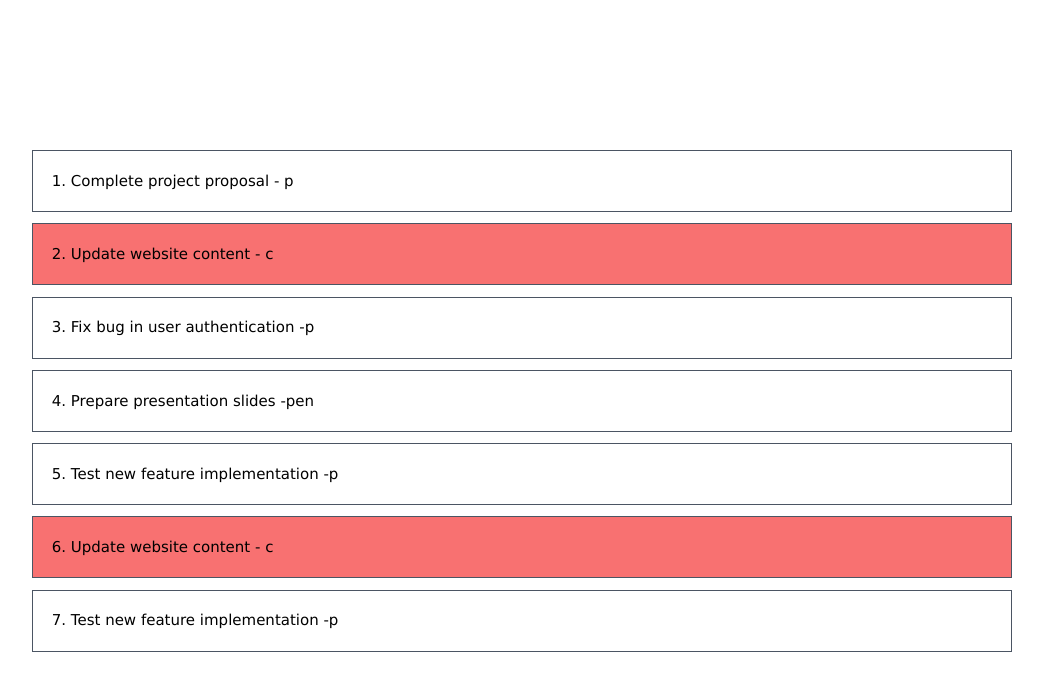
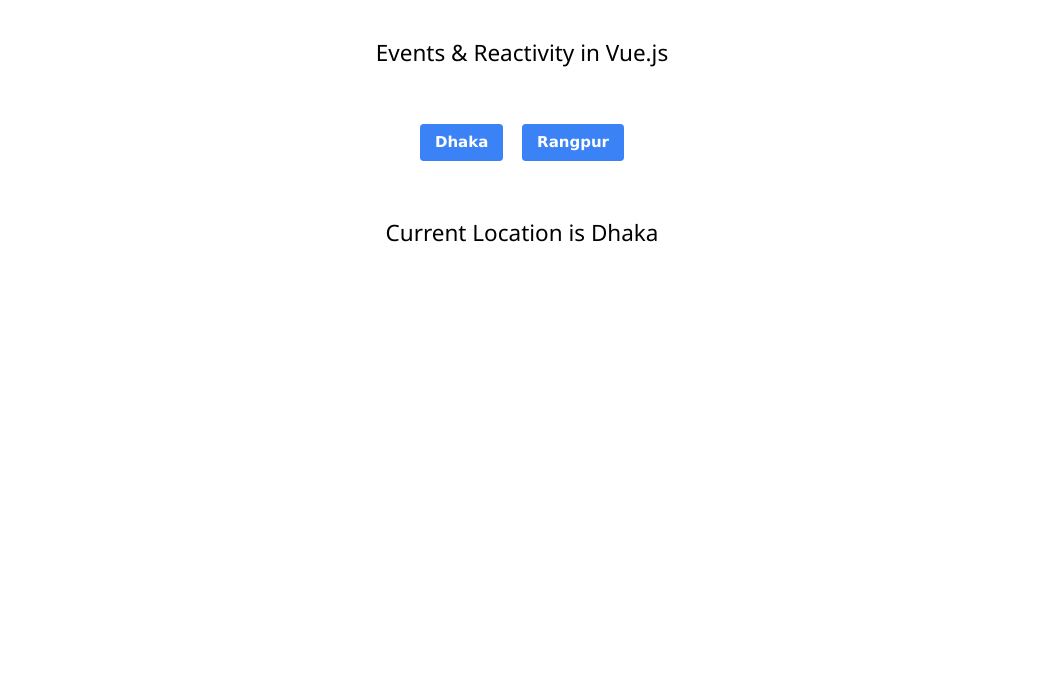
Before and after one commit to Ashik384/vue-play, a Vue app: page / in a window 1280 px wide. Shown: the top 690 px of the page, without its empty margins (118-1161 px from the left). Built offline with nearby package versions, Linux system fonts and the light colour scheme.

Commit message:
Variable reactive

```diff
--- a/src/App.vue
+++ b/src/App.vue
@@ -6,11 +6,14 @@
 import classBind from './components/classBinding/classBind.vue';
 import styleBinding from './components/styleBinding/styleBinding.vue';
 import Loop from './components/loop/loop.vue';
+import event from './components/event/event.vue';
 </script>
 
 <template>
 
-  <Loop/>
+  <!-- <Loop/> -->
+
+  <event/>
 
 </template>
 
--- /dev/null
+++ b/src/components/event/event.vue
@@ -0,0 +1,30 @@
+<script setup>
+
+import { ref } from 'vue'
+
+const location = ref("Dhaka")
+
+function changeLocation(newLocation){
+    location.value  = newLocation
+}
+
+</script>
+
+<template>
+ <section class="container mx-auto flex items-center flex-col">
+        <h1 class="text-center text-2xl py-10">Events & Reactivity in Vue.js</h1>
+        <div class="container mx-auto flex space-x-5 justify-center m-5">
+            <button @click="changeLocation('Dhaka')" class="bg-blue-500 hover:bg-blue-700 text-white font-bold py-2 px-4 rounded">
+                Dhaka
+            </button>
+            <button class="bg-blue-500 hover:bg-blue-700 text-white font-bold py-2 px-4 rounded" @click="changeLocation('Rangpur')">
+                Rangpur
+            </button>
+        </div>
+        <h1 class="text-2xl m-10">Current Location is {{ location }}</h1>
+    </section>
+</template>
+
+<style  scoped>
+
+</style>
```
